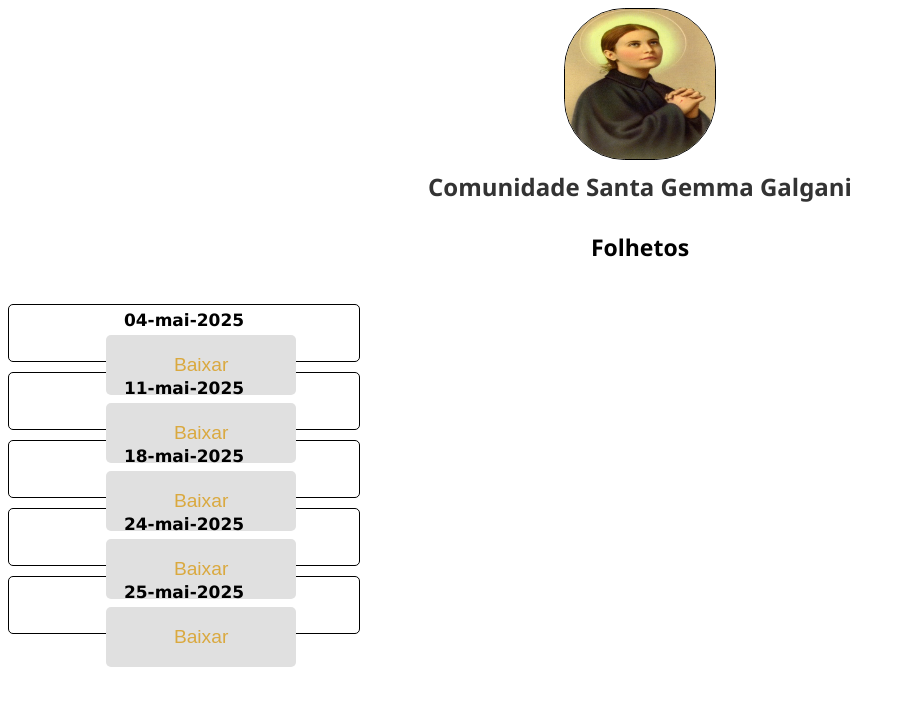
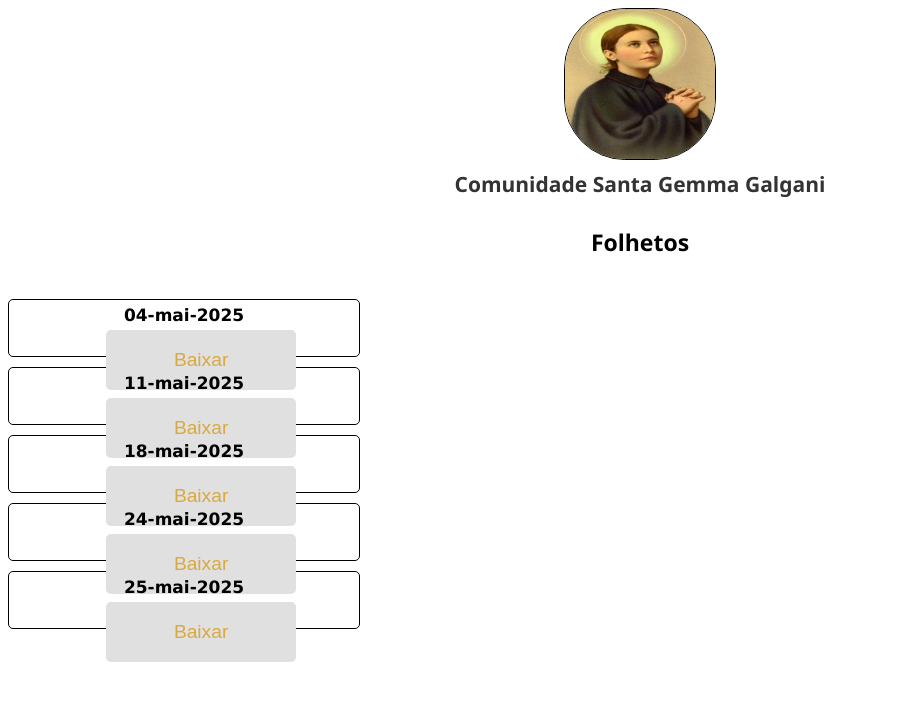
Before and after one commit to PaulaoTI/ComunidadeSantaGemmaGalgani, a plain HTML site: page index.html in a window 1280 px wide. Shown: the whole page, without its empty margins (0-905 px from the left). Drawn offline with Linux system fonts and the light colour scheme.

Commit message:
Update index.html

```diff
--- a/index.html
+++ b/index.html
@@ -23,7 +23,7 @@
 
         .menu .h1 {
             text-align: center;
-            font-size: 24px;
+            font-size: 21px;
             font-weight: bold;
             color: #333;
             margin-top: 10px;
```
